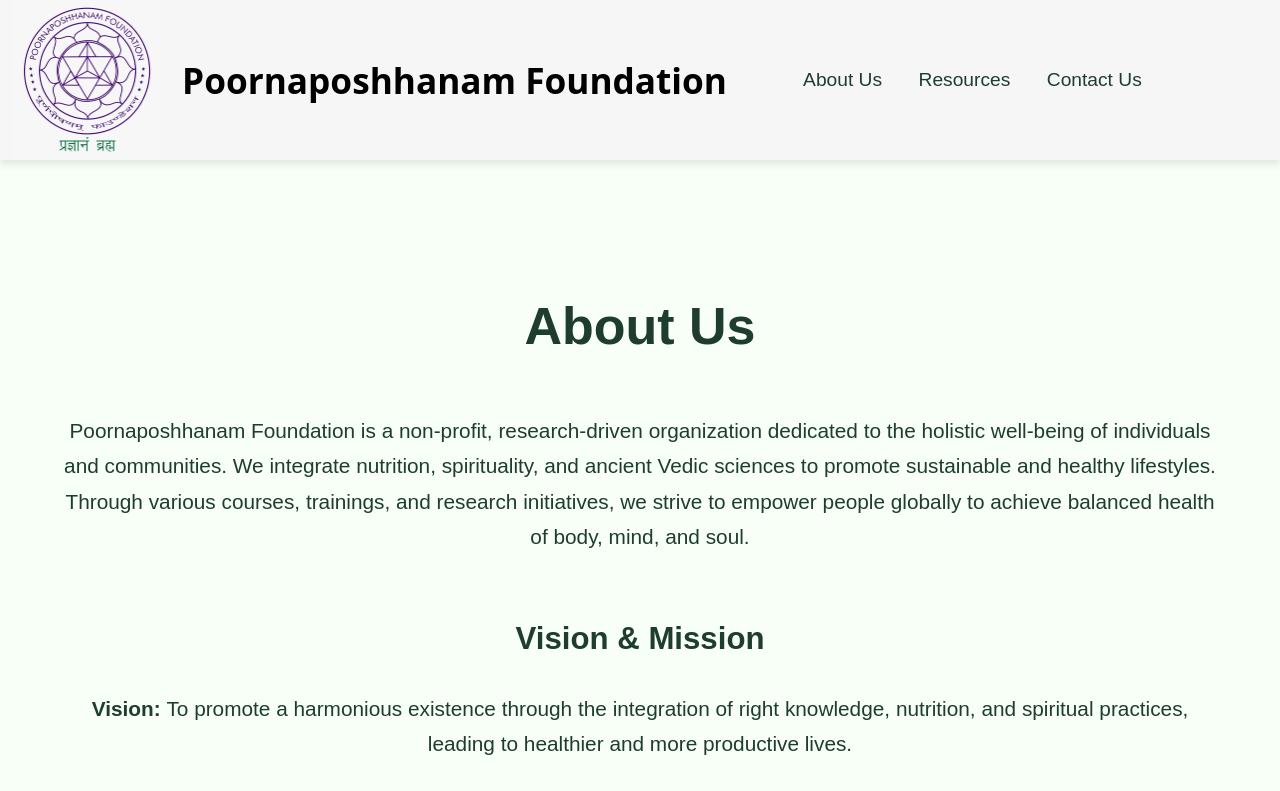
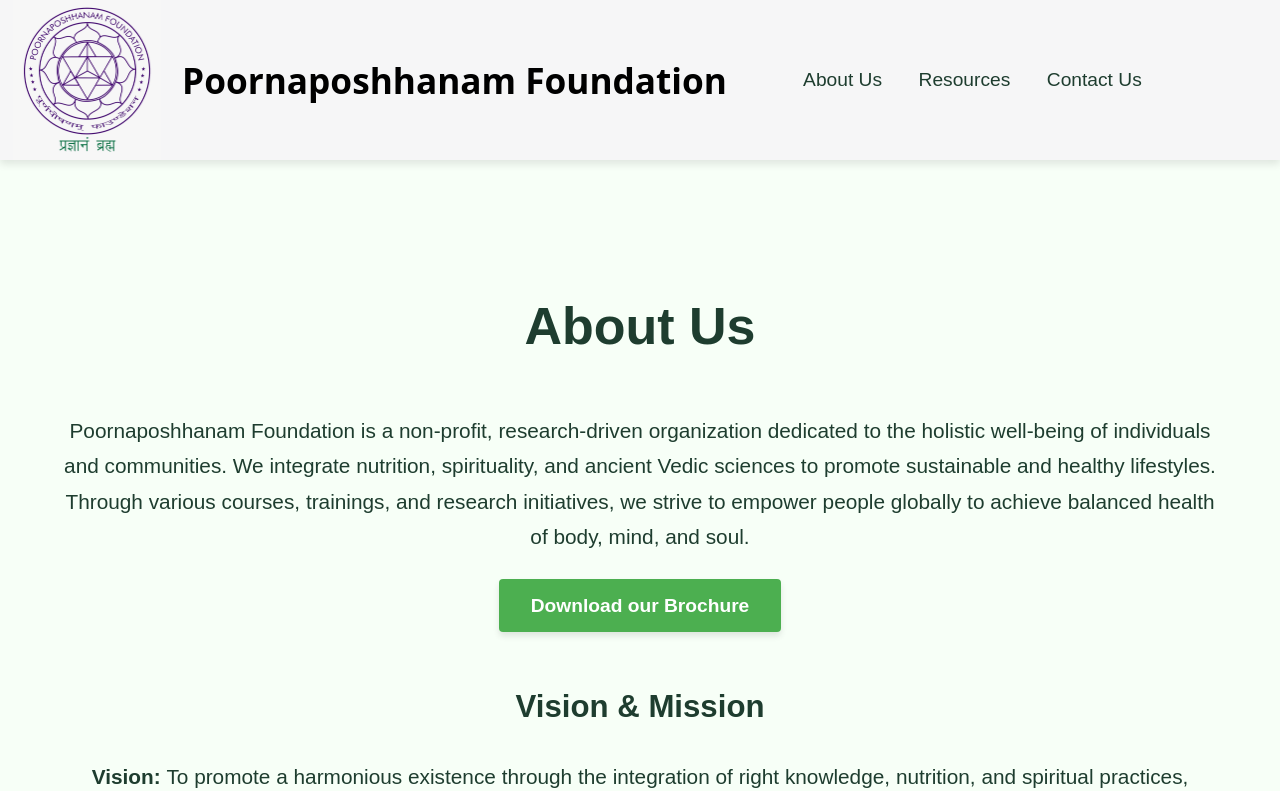
Before and after one commit to pphqwebsite/Poornaposhhanam-Website, a React (Vite) app: page /about in a window 1280 px wide. Shown: the top 791 px of the page. Built offline with nearby package versions, Linux system fonts and the light colour scheme; a web font is replaced by a local one.

Commit message:
Added pdf profile

```diff
--- a/src/pages/About.jsx
+++ b/src/pages/About.jsx
@@ -5,6 +5,13 @@
     <section className='section-class'>
       <h1>About Us</h1>
       <p>Poornaposhhanam Foundation is a non-profit, research-driven organization dedicated to the holistic well-being of individuals and communities. We integrate nutrition, spirituality, and ancient Vedic sciences to promote sustainable and healthy lifestyles. Through various courses, trainings, and research initiatives, we strive to empower people globally to achieve balanced health of body, mind, and soul.</p>
+
+      {/* Download Button */}
+      <div className="download-section">
+        <a href="/public/profile/profile.pdf" download className="download-button">
+          Download our Brochure
+        </a>
+      </div>
 
       <h2>Vision & Mission</h2>
       <p><b>Vision: </b>To promote a harmonious existence through the integration of right knowledge, nutrition, and spiritual practices, leading to healthier and more productive lives.</p>
@@ -74,6 +81,8 @@
       <p><i>Research & Development</i></p>
       <p><i>Administrative Office</i></p>
       <p><i>Operational Teams</i></p>
+
+
     </section>
   );
 }
--- a/src/styles/style.css
+++ b/src/styles/style.css
@@ -228,3 +228,29 @@
     transform: translateX(-100%);
   }
 }
+
+/* Download Button */
+.download-section {
+  margin-top: 2rem;
+}
+
+.download-button {
+  padding: 1rem 2rem;
+  background-color: #4caf50; /* Green background */
+  color: white;
+  text-decoration: none;
+  font-size: 1.2rem;
+  font-weight: 600;
+  border-radius: 4px;
+  box-shadow: 0 4px 6px rgba(0, 0, 0, 0.1);
+  transition: background-color 0.3s ease, transform 0.2s ease;
+}
+
+.download-button:hover {
+  background-color: #45a049; /* Darker green on hover */
+  transform: translateY(-2px);
+}
+
+.download-button:active {
+  transform: translateY(0);
+}
```
Also changed, not shown: 1 other file (tests, documents, lock files or other folders).
